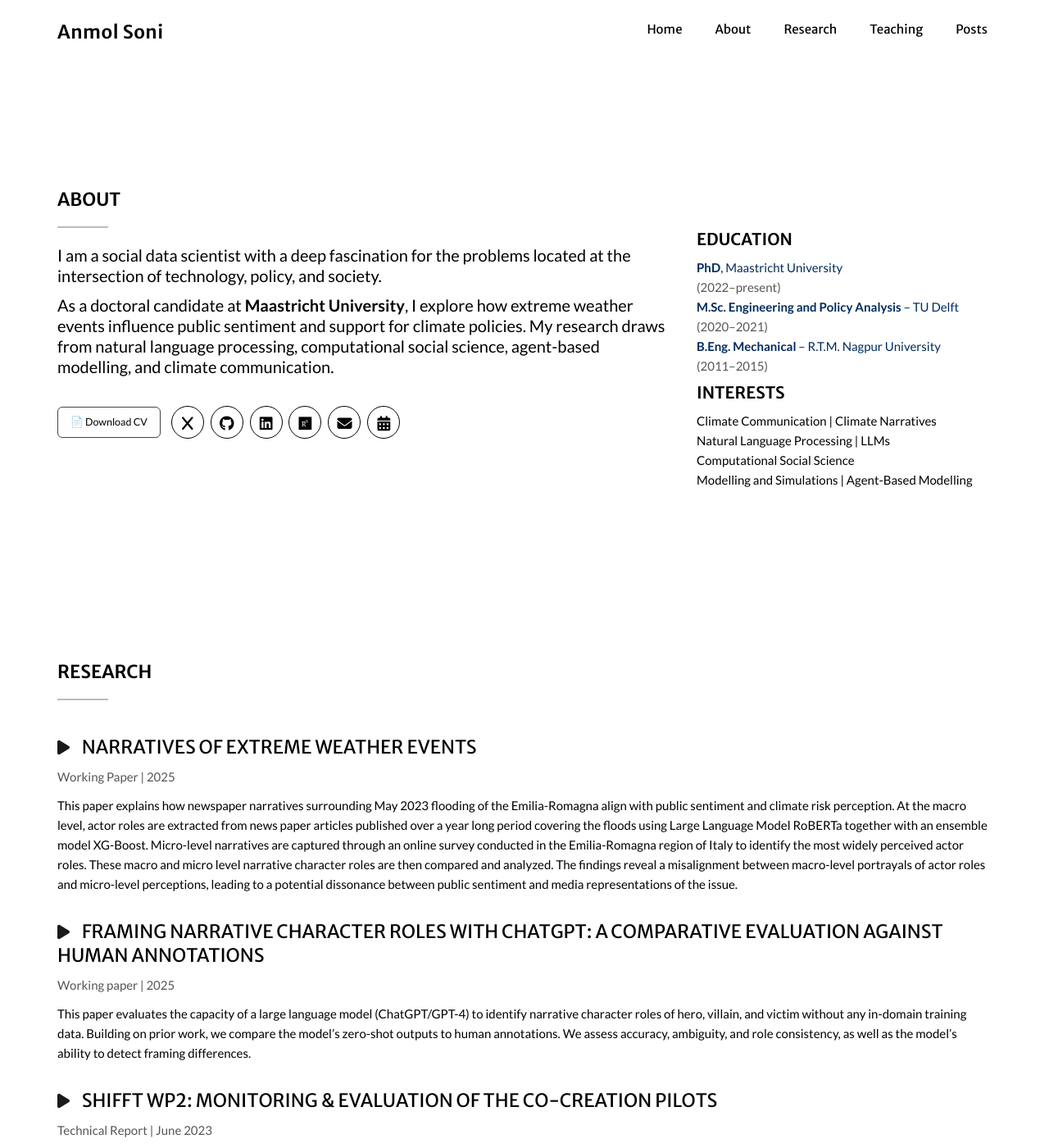
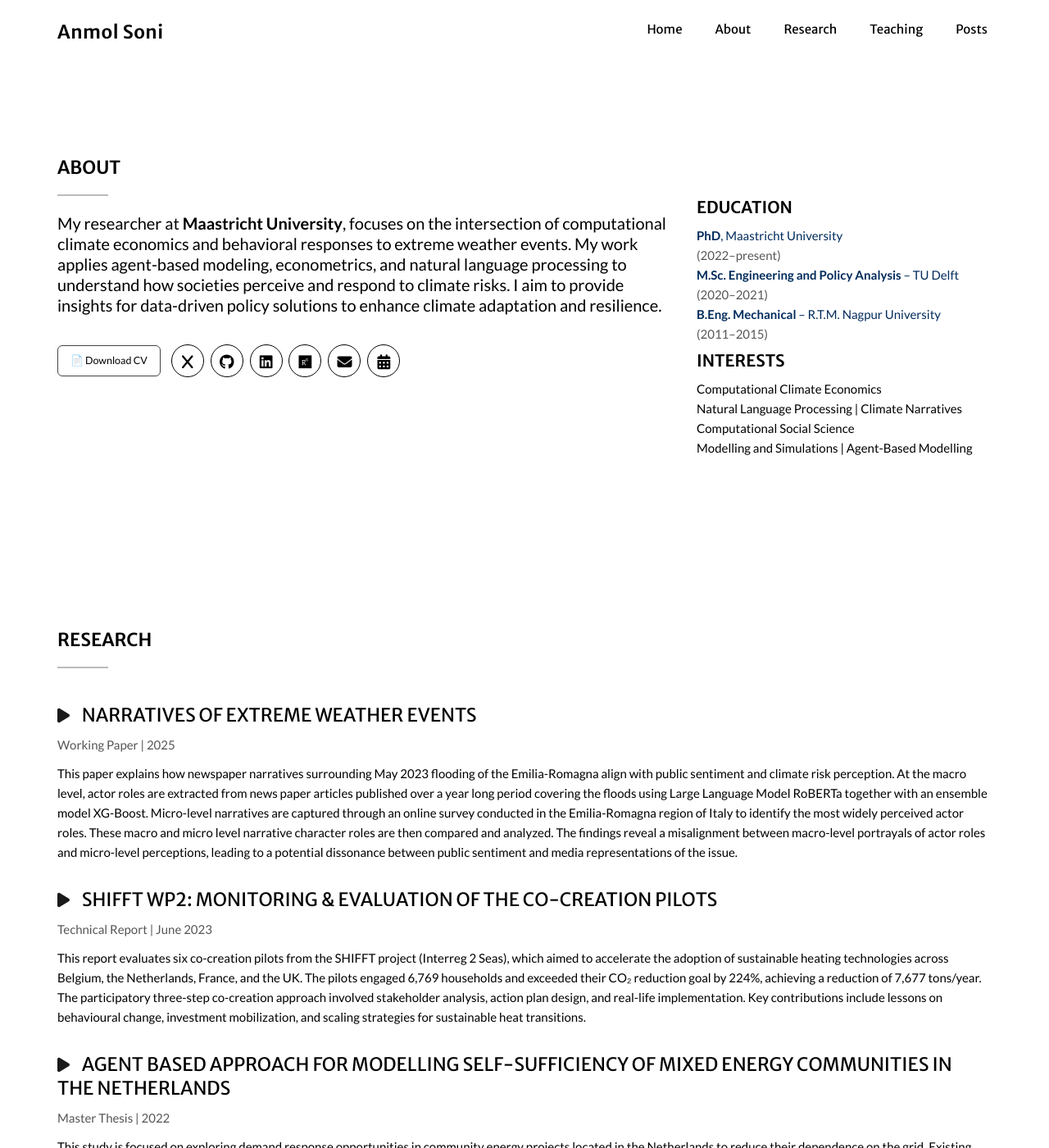
Before and after one commit to SoniAnmol/SoniAnmol.github.io, a Jekyll site: the page built from index.html, in a window 1280 px wide and 1400 px high, scrolled down 783 px. Shown: the whole window at 82% size. Built offline with Jekyll 4.4.1, drawn with Linux system fonts in a browser that asks for light colours; nearby versions of some CDN libraries; some web fonts are replaced; some of the changed text lies outside the part shown.

Commit message:
updated website

```diff
--- a/_includes/about.html
+++ b/_includes/about.html
@@ -7,15 +7,14 @@
         <h2 class="section-title mb-2">About</h2>
         <hr class="my-2" style="width: 60px; border: 1px solid #bbb; margin-left: 0;">
 
-        <p class="mt-4" style="font-size: 2rem; line-height: 1.25; font-weight: 500; color: #000;">
-          I am a social data scientist with a deep fascination for the problems located at the intersection of
-          technology, policy, and society.
-        </p>
         <p style="font-size: 2rem; line-height: 1.25; font-weight: 500; color: #000;">
-          As a doctoral candidate at <strong>Maastricht University</strong>, I explore how extreme
-          weather events influence public sentiment and support for climate policies. My research draws from natural
-          language
-          processing, computational social science, agent-based modelling, and climate communication.
+
+          My researcher at <strong>Maastricht University</strong>, focuses on the intersection of computational
+          climate economics and behavioral responses to extreme weather events. My work applies agent-based modeling,
+          econometrics, and natural language processing to understand how societies perceive and respond to climate
+          risks. I aim to provide insights for data-driven policy solutions to enhance climate adaptation and
+          resilience.
+
         </p>
         <p style="font-size: 2rem; line-height: 1.25; font-weight: 500; color: #000;">
           <!-- Outside of research, I enjoy walking in nature, lifting weights, and honing my guitar skills. -->
@@ -85,8 +84,8 @@
         <div>
           <h5 class="mb-2" style="font-size: 2rem; font-weight: 600; color: #000;">Interests</h5>
           <ul class="list-unstyled" style="font-size: 1.5rem; font-weight: 500; line-height: 1.6; color: #000;">
-            <li>Climate Communication | Climate Narratives</li>
-            <li>Natural Language Processing | LLMs</li>
+            <li> Computational Climate Economics</li>
+            <li>Natural Language Processing | Climate Narratives</li>
             <li>Computational Social Science</li>
             <li>Modelling and Simulations | Agent-Based Modelling</li>
           </ul>
--- a/_includes/header.html
+++ b/_includes/header.html
@@ -14,11 +14,11 @@
 
           <div class="intro-subtitle mt-3">
             <p class="mb-1">
-              <a href="https://www.maastrichtuniversity.nl/nl/soni" class="academic-link">
-                PhD Candidate at Maastricht University
-              </a>
+
             </p>
-            <p class="subtitle-tagline">Tackling ‘wicked’ problems with Data Science</p>
+            <p class="subtitle-tagline"> <a href="https://www.maastrichtuniversity.nl/nl/soni" class="academic-link">
+                PhD Candidate at Maastricht University | Computational Climate Economics
+              </a></p>
           </div>
         </div>
       </div>
--- a/_includes/research.html
+++ b/_includes/research.html
@@ -9,7 +9,7 @@
             </div>
         </div>
 
-        <!-- Research Item 1 -->
+        <!-- Research Item -->
         <div class="row mb-5">
             <div class="col-md-12 offset-md-1">
                 <div class="teaching-card p-4 shadow-sm border rounded bg-white">
@@ -29,24 +29,6 @@
             </div>
         </div>
 
-        <!-- Research Item 2 -->
-        <div class="row mb-5">
-            <div class="col-md-12 offset-md-1">
-                <div class="teaching-card p-4 shadow-sm border rounded bg-white">
-                    <h3>
-                        <i class=" fa-solid fa-play course-icon"></i>
-                        <a href=""
-                        target="_blank" class="text-decoration-none ">
-                        Framing Narrative Character Roles with ChatGPT: A Comparative Evaluation Against Human Annotations
-                        </a>
-                    </h3>
-                    <p class="text-muted mb-2">Working paper | 2025</p>
-                    <p>
-                        This paper evaluates the capacity of a large language model (ChatGPT/GPT-4) to identify narrative character roles of hero, villain, and victim without any in-domain training data. Building on prior work, we compare the model’s zero-shot outputs to human annotations. We assess accuracy, ambiguity, and role consistency, as well as the model’s ability to detect framing differences.
-                    </p>
-                </div>
-            </div>
-        </div>
         <!-- Research Item -->
         <div class="row mb-5">
             <div class="col-md-12 offset-md-1">
```
